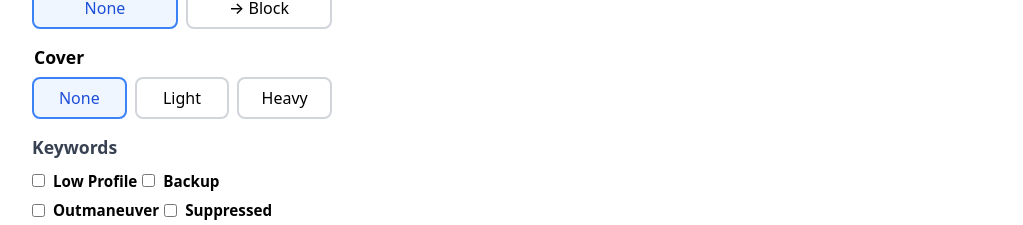
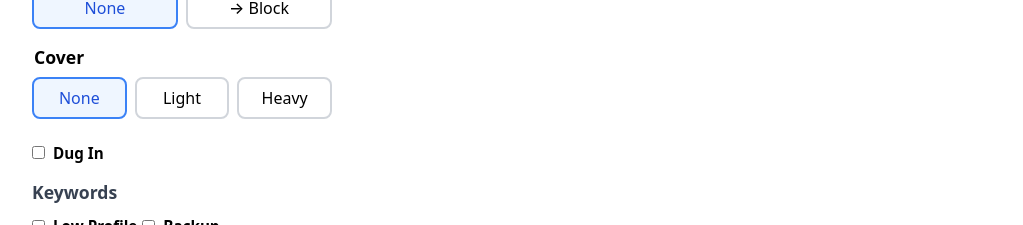
Before and after one commit to dankraus/sw-legion-dice, a React (Vite) app: page / in a window 1280 px wide. Shown: the part 1149-1374 px from the top of the page, without its empty margins (128-1151 px from the left). Built offline with nearby package versions, Linux system fonts and the light colour scheme.

Commit message:
feat(ui): add Dug In checkbox to Defense section
Made-with: Cursor

```diff
--- a/src/App.tsx
+++ b/src/App.tsx
@@ -595,6 +595,13 @@ function App() {
               onChange={setDefenseSurge}
             />
             <CoverToggle value={cover} onChange={setCover} />
+            <CheckboxToggle
+              id="dug-in"
+              label="Dug In"
+              title="When in cover, roll red defense dice for the cover roll instead of white."
+              checked={dugIn}
+              onChange={setDugIn}
+            />
 
             <h3 className="app__section-heading">Keywords</h3>
             <CheckboxToggle
```
